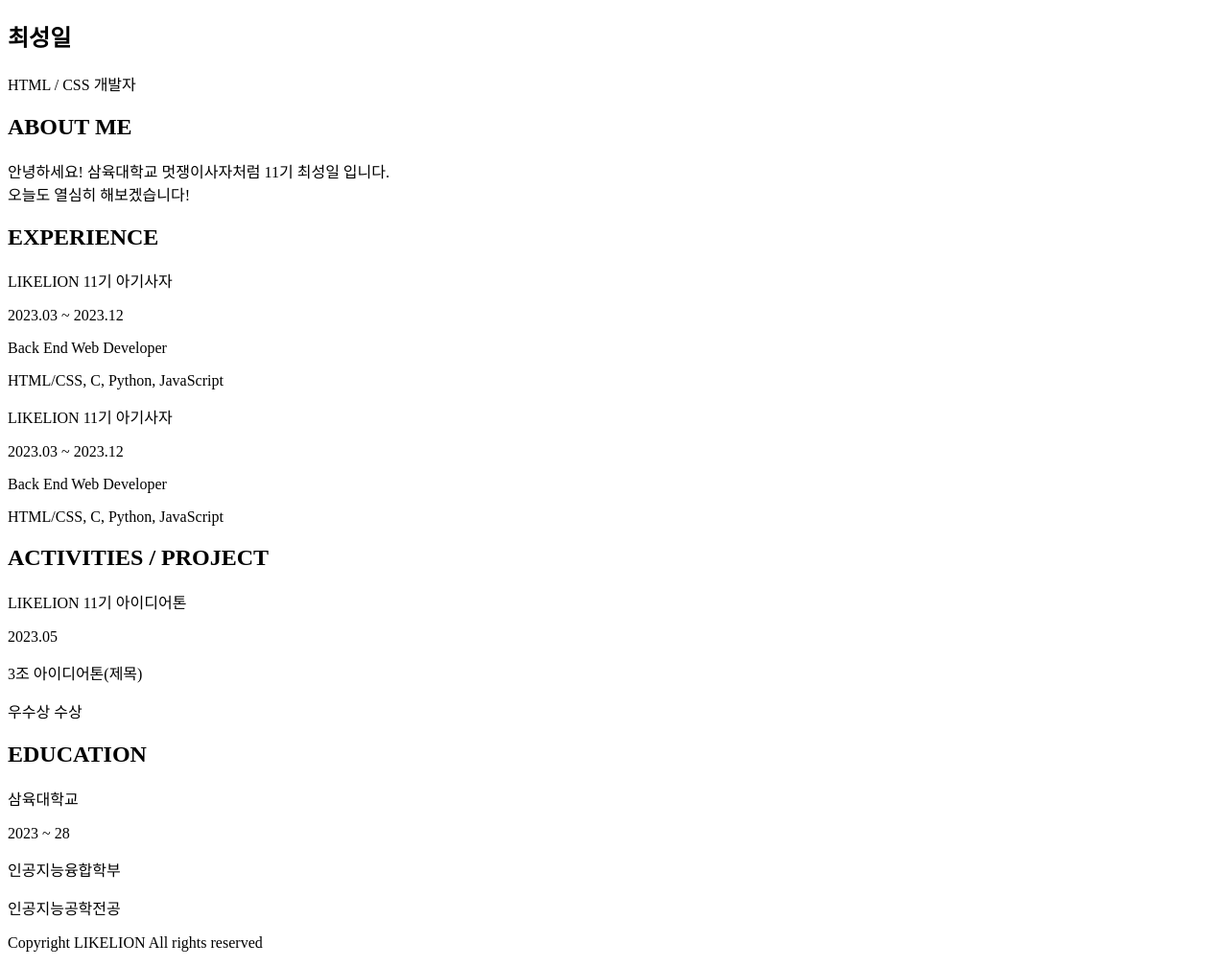
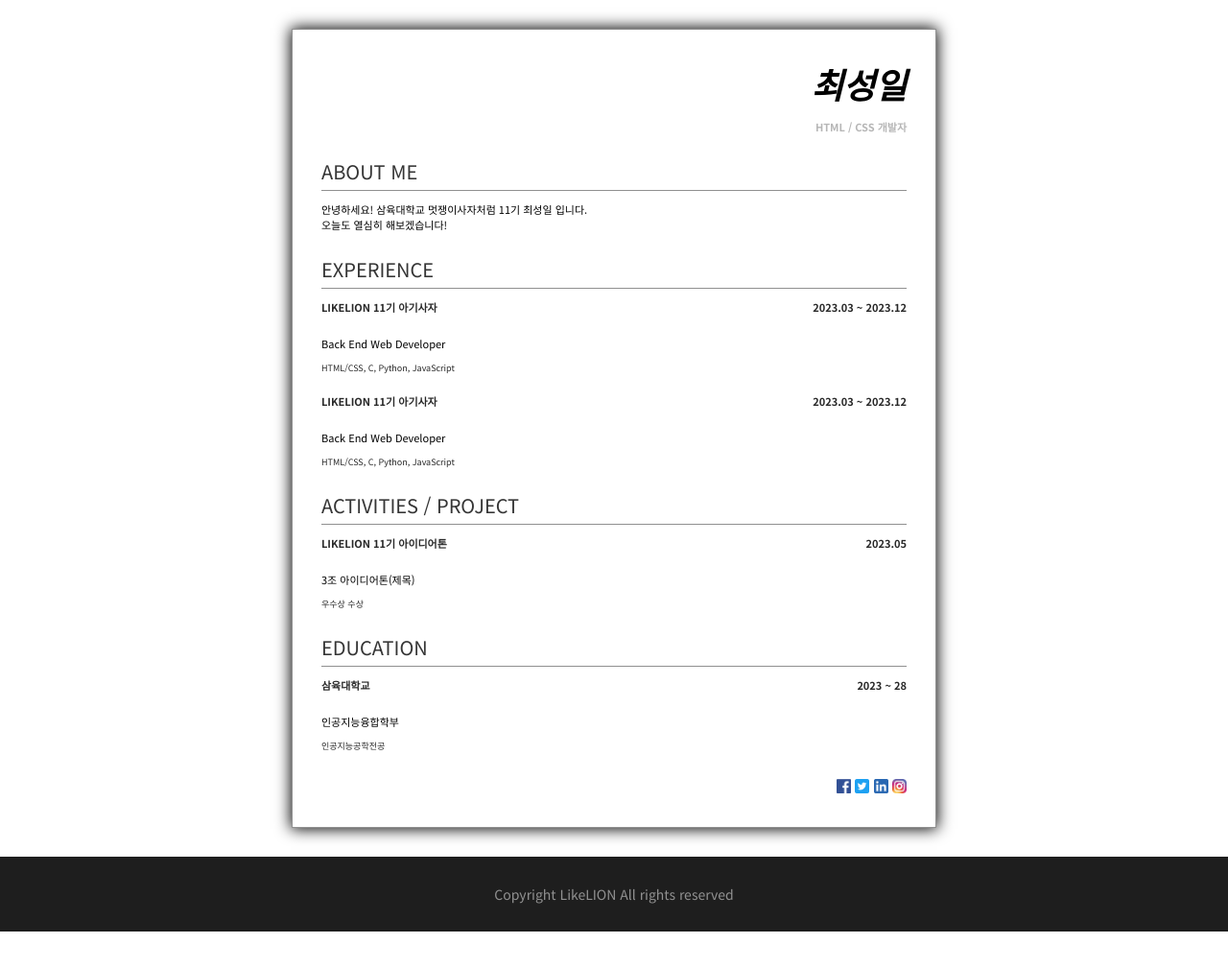
Before and after one commit to syuchoi/resume, a plain HTML site: page index.html in a window 1280 px wide. Shown: the whole page at 96% size. After the commit the page ends 971 px from the top, so only its background shows below. Drawn offline with Linux system fonts and the light colour scheme.

Commit message:
second section

```diff
--- /dev/null
+++ b/index.css
@@ -0,0 +1,96 @@
+*{
+    font-family: 'Noto Sans KR', sans-serif;
+}
+
+body, h1, h2{
+    margin: 0px;
+    padding: 0px;
+}
+
+h1{
+    font-size: 36px;
+    font-weight: bold;
+    font-style: italic;
+}
+
+h2{
+  font-size: 20px;
+  color: rgb(53, 53, 53);
+  font-weight: lighter;
+  border-bottom: 1px solid #909090;
+  padding-bottom: 5px;
+}
+
+.mainbox{
+    width: 610px;
+    border: 1px solid #909090;
+    padding: 30px;
+    margin: 30px;
+    margin-left: auto;
+    margin-right: auto;
+    box-shadow: 0 0 15px 1px black;
+}
+
+.name-txt{
+    font-size: 11px;
+    color: rgb(182, 182, 182);
+    font-weight: bold;
+
+}
+
+.about-me-txt{
+    font-size: 11px;
+    line-height: 16px;
+}
+
+.title-txt{
+    font-size: 11px;
+    font-weight: bold;
+    color: #282828;
+    float: left;
+}
+
+.year-txt{
+    font-size: 11px;
+    font-weight: bold;
+    color: #282828;
+    float: right;
+}
+
+.float-wrap{
+overflow: hidden;
+}
+
+footer {
+    text-align: center;
+    background-color: #1e1e1e;
+    color: #919191;
+    font-size: 14px;
+    padding: 15px;
+}
+
+section{
+    margin-bottom: 24px;
+}
+
+.title-box{
+    text-align: right;
+}
+
+.desc-txt{
+    font-size: 11px;
+}
+
+.desc-subtxt{
+    font-size: 9px;
+    color: #282828;
+}
+
+.sns-wrap{
+    text-align: right;
+}
+
+.sns-img{
+    width: 15px;
+    height: 15px;
+}
--- a/index.html
+++ b/index.html
@@ -5,13 +5,18 @@
     <meta http-equiv="X-UA-Compatible" content="IE=edge">
     <meta name="viewport" content="width=device-width, initial-scale=1.0">
     <title>최성일 이력서</title>
+    <link rel="stylesheet" href="index.css">
+
+    <link rel="preconnect" href="https://fonts.googleapis.com">
+    <link rel="preconnect" href="https://fonts.gstatic.com" crossorigin>
+    <link href="https://fonts.googleapis.com/css2?family=Noto+Sans+KR:wght@400;700&display=swap" rel="stylesheet">
 </head>
 <body>
     <div class="mainbox">
         <section class="title-box">
             <!-- 여기는 이름을 적는 칸이에요 -->
             <h1>최성일</h1>
-            <p>HTML / CSS 개발자</p>
+            <p class="name-txt">HTML / CSS 개발자</p>
         </section>
 
         <section>
@@ -61,9 +66,18 @@
             <p class="desc-txt">인공지능융합학부</p>
             <p class="desc-subtxt">인공지능공학전공</p>
         </section>
+
+        <div class="sns-wrap">
+        <a href="http://facebook.com" target="_blank"><img class="sns-img" src="images/facebook.png"></a>
+        <a href="http://twitter.com" target="_blank"><img class="sns-img" src="images/twitter.png"></a>
+        <a href="http://kr.linkedin.com" target="_blank"><img class="sns-img" src="images/linked-in.png"></a>
+        <a href="http://instagram.com" target="_blank"><img class="sns-img" src="images/insta.png"></a>
+
+        </div>
+
     </div>
     <footer>
-        <p>Copyright LIKELION All rights reserved</p>
+        <p>Copyright LikeLION All rights reserved</p>
     </footer>
 </body>
 </html>
```
Also changed, not shown: images/facebook.png (added), images/insta.png (added), images/linked-in.png (added), images/twitter.png (added).
